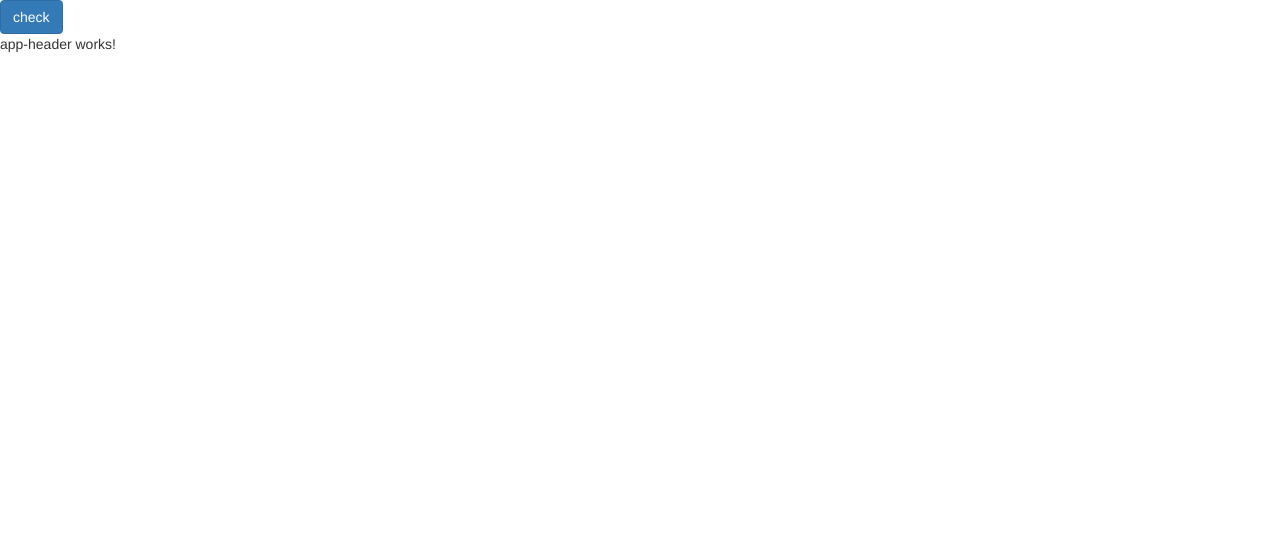
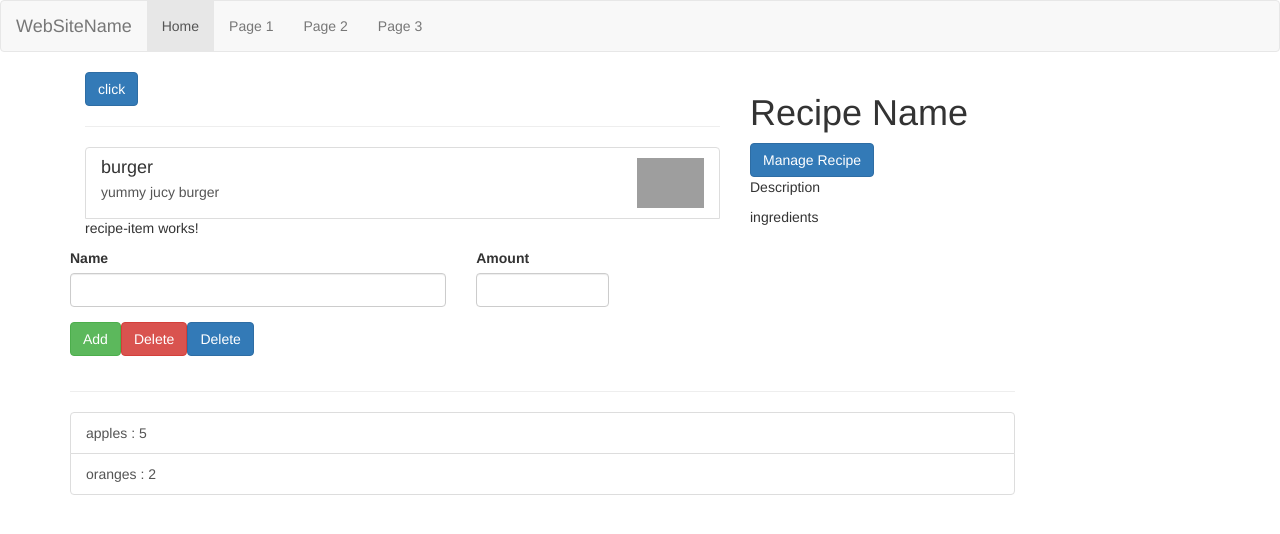
Before and after one commit to bmcsites/angular6, an Angular app in the folder shopping-cart-test/: page / in a window 1280 px wide. Shown: the top 534 px of the page. Built offline with nearby package versions, Linux system fonts and the light colour scheme; grey boxes are pictures that could not be loaded.

Commit message:
update to shopping cart

```diff
--- a/shopping-cart-test/src/app/app-header/app-header.component.html
+++ b/shopping-cart-test/src/app/app-header/app-header.component.html
@@ -1,3 +1,13 @@
-<p>
-  app-header works!
-</p>
+<nav class="navbar navbar-default">
+  <div class="container-fluid">
+    <div class="navbar-header">
+      <a class="navbar-brand" href="#">WebSiteName</a>
+    </div>
+    <ul class="nav navbar-nav">
+      <li class="active"><a href="#">Home</a></li>
+      <li><a href="#">Page 1</a></li>
+      <li><a href="#">Page 2</a></li>
+      <li><a href="#">Page 3</a></li>
+    </ul>
+  </div>
+</nav>
--- a/shopping-cart-test/src/app/app.component.html
+++ b/shopping-cart-test/src/app/app.component.html
@@ -1,2 +1,9 @@
-<button class="btn btn-primary">check</button>
 <app-header></app-header>
+<div class="container">
+  <div class="row">
+    <div class="col-md-12">
+      <app-recipies></app-recipies>
+      <app-shopping-list></app-shopping-list>
+    </div>
+  </div>
+</div>
--- a/shopping-cart-test/src/app/recipies/recipe-details/recipe-details.component.html
+++ b/shopping-cart-test/src/app/recipies/recipe-details/recipe-details.component.html
@@ -1,3 +1,34 @@
-<p>
-  recipe-details works!
-</p>
+<div class="row">
+  <div class="col-xs-12">
+    <img alt="" class="img-responsive">
+  </div>
+</div>
+<div class="row">
+  <div class="col-xs-12">
+    <h1>Recipe Name</h1>
+  </div>
+</div>
+<div class="row">
+  <div class="col-xs-12">
+    <div class="btn-group">
+      <button type="button" class="btn btn-primary dropdown-toggle">
+        Manage Recipe <span class="cart"></span>
+      </button>
+      <ul class="dropdown-menu">
+        <li><a href="">To shopping list</a></li>
+        <li><a href="">Edit recipe</a></li>
+        <li><a href="">Edit recipe</a></li>
+      </ul>
+    </div>
+  </div>
+</div>
+<div class="row">
+  <div class="col-xs-12">
+    <p> Description</p>
+  </div>
+</div>
+<div class="row">
+  <div class="col-xs-12">
+    <p>ingredients</p>
+  </div>
+</div>
--- a/shopping-cart-test/src/app/recipies/recipe-list/recipe-list.component.html
+++ b/shopping-cart-test/src/app/recipies/recipe-list/recipe-list.component.html
@@ -1,3 +1,23 @@
-<p>
-  recipe-list works!
-</p>
+<div class="row">
+  <div class="col-xs-12">
+    <button class="btn btn-primary">click</button>
+  </div>
+</div>
+<hr>
+<div class="row">
+  <div class="col-xs-12">
+    <a href="#"
+       class="list-group-item clearfix"
+       *ngFor = "let recipe of recipes"
+    >
+      <div class="pull-left">
+        <h4 class="list-group-item-heading">{{recipe.name}}</h4>
+        <p class="list-group-item-text">{{recipe.description}}</p>
+      </div>
+      <div class="pull-right">
+        <img [src]="recipe.imagePath" alt="{{recipe.name}}" class="img-responsive" style="max-height: 50px">
+      </div>
+    </a>
+    <app-recipe-item></app-recipe-item>
+  </div>
+</div>
--- a/shopping-cart-test/src/app/recipies/recipe-list/recipe-list.component.ts
+++ b/shopping-cart-test/src/app/recipies/recipe-list/recipe-list.component.ts
@@ -1,4 +1,5 @@
 import { Component, OnInit } from '@angular/core';
+import {Recipe} from '../recipe.model';
 
 @Component({
   selector: 'app-recipe-list',
@@ -7,6 +8,10 @@ import { Component, OnInit } from '@angular/core';
 })
 export class RecipeListComponent implements OnInit {
 
+  recipes: Recipe[] = [
+    new Recipe('burger','yummy jucy burger','https://osrfgtie1.office.osrenterprises.com/resources?rid=3661842b742d0a4f1d718fad7eb8096966b919a221fbc2dcfbd82cf391c15888&url=https%3A%2F%2Fcdn0.iconfinder.com%2Fdata%2Ficons%2Ffood-2-11%2F128%2Ffood-13-512.png&cid=Y2Zpci5iaXRhbkBPU1JET00uTE9DQUw1__FGL__0023277584c12ae0d2d6e624972e3060a91f78df00000000000000000000000000000000000000000000000000000000000000000000000000000000000000000000000000000000000000000000&eid=9')
+  ];
+
   constructor() { }
 
   ngOnInit() {
--- /dev/null
+++ b/shopping-cart-test/src/app/recipies/recipe.model.ts
@@ -0,0 +1,8 @@
+export class Recipe {
+
+  constructor(public name: string, public description: string, public imagePath: string) {
+    this.name = name;
+    this.description = description;
+    this.imagePath = imagePath;
+  }
+}
--- a/shopping-cart-test/src/app/recipies/recipies.component.html
+++ b/shopping-cart-test/src/app/recipies/recipies.component.html
@@ -1,3 +1,6 @@
-<p>
-  recipies works!
-</p>
+<div class="col-md-7">
+  <app-recipe-list></app-recipe-list>
+</div>
+<div class="col-md-5">
+  <app-recipe-details></app-recipe-details>
+</div>
--- /dev/null
+++ b/shopping-cart-test/src/app/shared/ingredient.model.ts
@@ -0,0 +1,6 @@
+export class Ingredient {
+  constructor(public name: string, public amount: number) {
+    this.name = name;
+    this.amount = amount;
+  }
+}
--- a/shopping-cart-test/src/app/shopping-list/shopping-edit/shopping-edit.component.html
+++ b/shopping-cart-test/src/app/shopping-list/shopping-edit/shopping-edit.component.html
@@ -1,3 +1,25 @@
-<p>
-  shopping-edit works!
-</p>
+<div class="row">
+  <div class="col-xs-12">
+    <form>
+      <div class="row">
+        <div class="col-sm-5 form-group">
+          <label for="name">Name</label>
+          <input type="text" id="name" class="form-control">
+        </div>
+        <div class="col-sm-2 form-group">
+          <label for="amount">Amount</label>
+          <input type="number" id="amount" class="form-control">
+        </div>
+      </div>
+      <div class="row">
+        <div class="col-xs-12 form-group">
+          <button class="btn btn-success" type="submit">Add</button>
+          <button class="btn btn-danger" type="submit">Delete</button>
+          <button class="btn btn-primary" type="submit">Delete</button>
+        </div>
+      </div>
+
+
+    </form>
+  </div>
+</div>
--- a/shopping-cart-test/src/app/shopping-list/shopping-list.component.html
+++ b/shopping-cart-test/src/app/shopping-list/shopping-list.component.html
@@ -1,3 +1,15 @@
-<p>
-  shopping-list works!
-</p>
+<div class="row">
+  <div class="col-xs-10">
+    <app-shopping-edit></app-shopping-edit>
+    <hr>
+    <ul class="list-group">
+      <a href=""
+         class="list-group-item"
+         style="courser: pointer"
+         *ngFor = "let ingred of ingredients"
+      >
+        {{ingred.name}} : {{ingred.amount}}
+      </a>
+    </ul>
+  </div>
+</div>
--- a/shopping-cart-test/src/app/shopping-list/shopping-list.component.ts
+++ b/shopping-cart-test/src/app/shopping-list/shopping-list.component.ts
@@ -1,4 +1,5 @@
 import { Component, OnInit } from '@angular/core';
+import {Ingredient} from '../shared/ingredient.model';
 
 @Component({
   selector: 'app-shopping-list',
@@ -6,7 +7,10 @@ import { Component, OnInit } from '@angular/core';
   styleUrls: ['./shopping-list.component.css']
 })
 export class ShoppingListComponent implements OnInit {
-
+  ingredients: Ingredient[] = [
+    new Ingredient('apples',5),
+    new Ingredient('oranges',2)
+  ];
   constructor() { }
 
   ngOnInit() {
```
